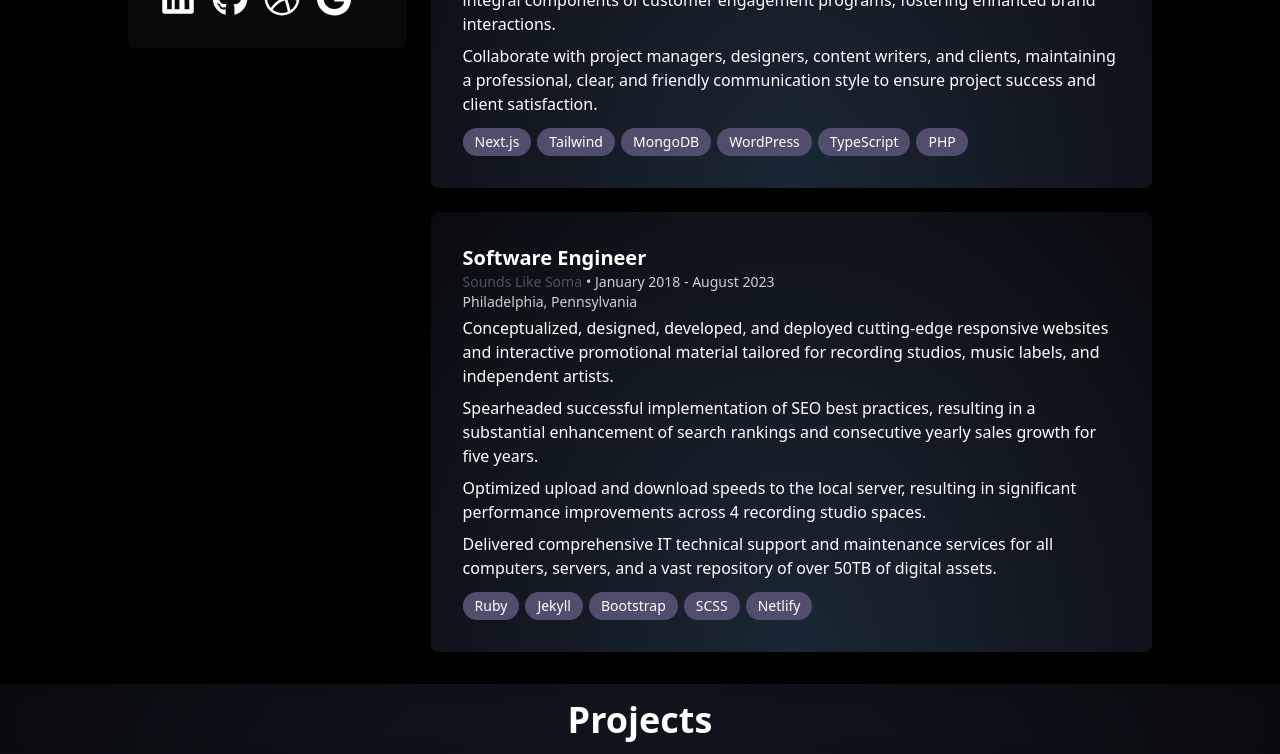
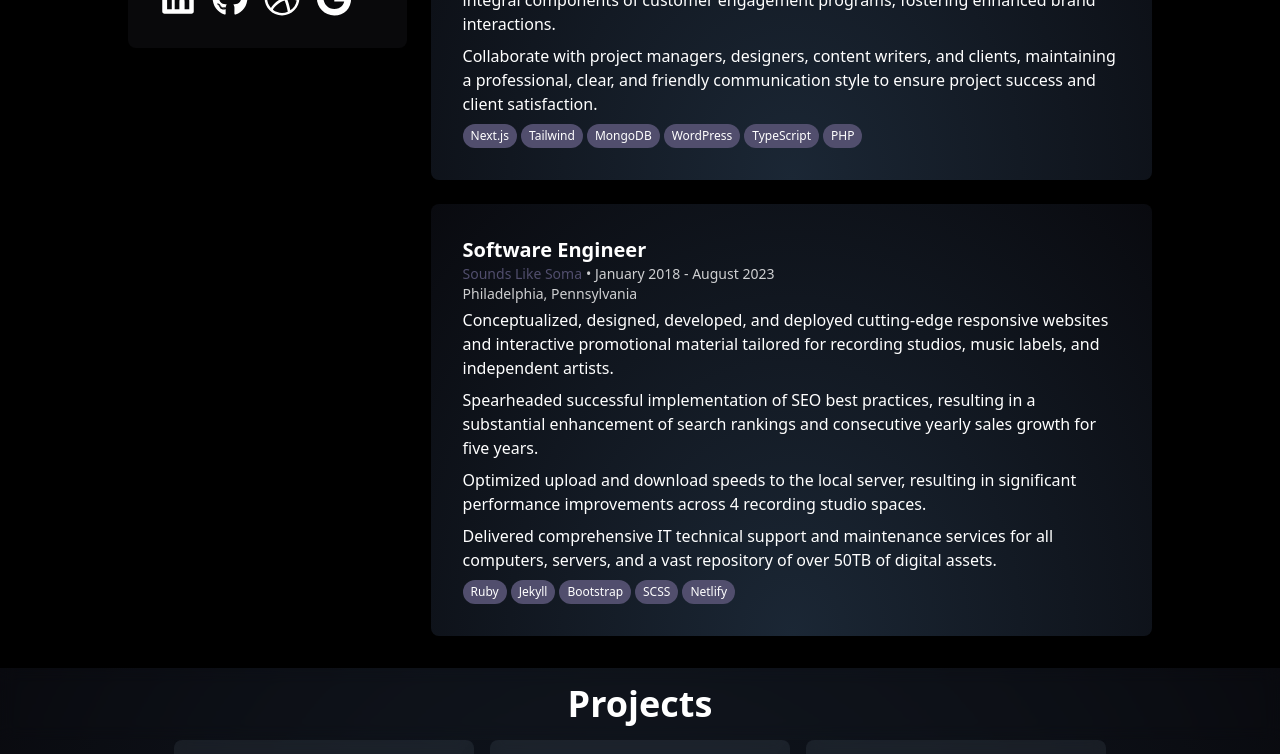
Before and after one commit to zackhanni/zachary.works, a Next.js app: page / in a window 1280 px wide. Shown: the part 1180-1934 px from the top of the page. Built offline with nearby package versions, Linux system fonts and the light colour scheme.

Commit message:
reduced size of tool bubbles

```diff
--- a/app/components/ToolBubbles.tsx
+++ b/app/components/ToolBubbles.tsx
@@ -10,7 +10,7 @@ export default function ToolBubbles(props: ToolBubblesProps) {
       {props.tools?.map((tool: string) => {
         return (
           <p
-            className="text-white text-sm bg-[#514E6D] font-medium rounded-full py-1 px-3 mr-1.5 mt-2"
+            className="text-white text-xs bg-[#514E6D] font-medium rounded-full py-1 px-2 mr-1 mt-1"
             key={tool}
           >
             {tool}
```
